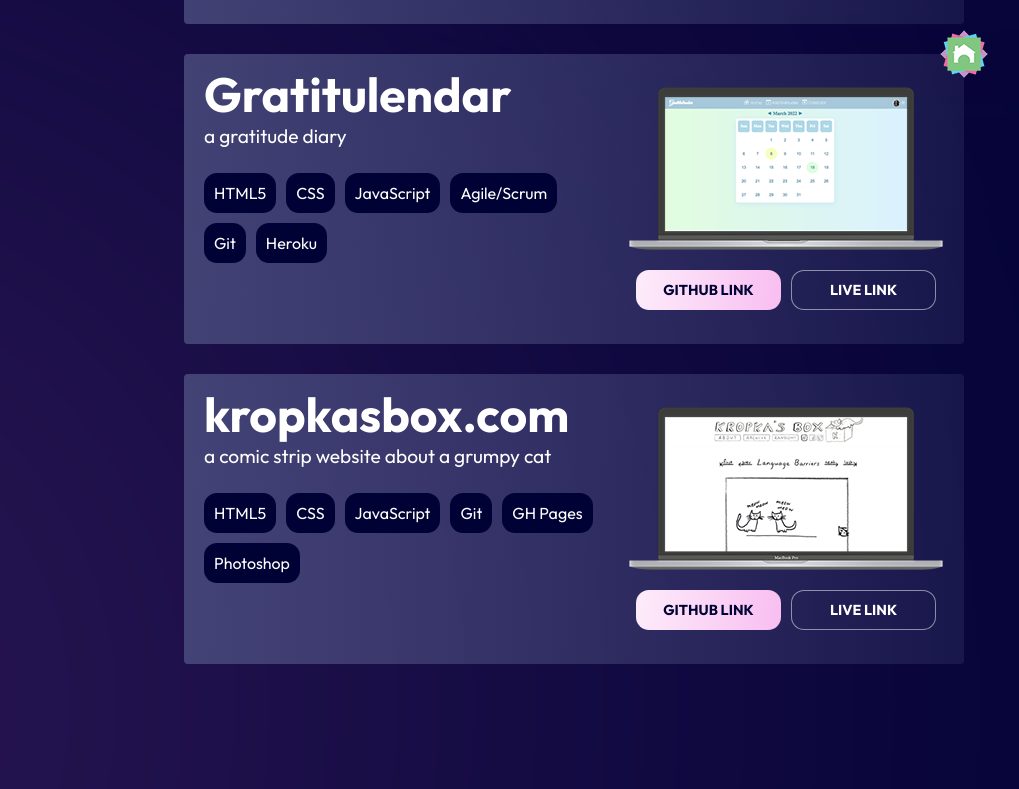
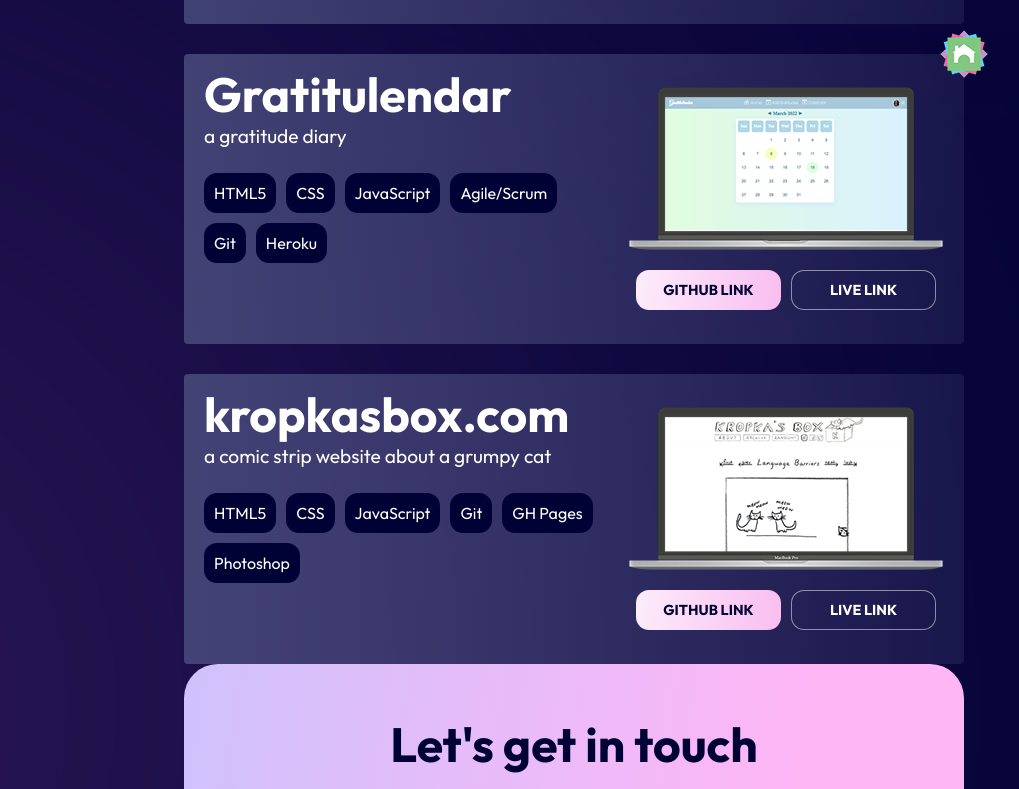
Before and after one commit to jaceksupernak/portfolio, a React (Create React App) app: page / in a window 1280 px wide. Shown: the part 2000-2789 px from the top of the page, without its empty margins (66-1085 px from the left). Built offline with nearby package versions, Linux system fonts and the light colour scheme.

Commit message:
create Contact component

```diff
--- a/src/App.tsx
+++ b/src/App.tsx
@@ -8,6 +8,7 @@ import Hero from './components/hero/Hero';
 import Skills from './components/skills/Skills';
 import Experience from './components/experience/Experience';
 import Projects from './components/projects/Projects';
+import Contact from './components/contact/Contact';
 import Eclipses from './components/eclipses/Eclipses';
 
 const App:React.FC = () => (
@@ -19,6 +20,7 @@ const App:React.FC = () => (
       <Skills />
       <Experience />
       <Projects />
+      <Contact />
       <Eclipses />
     </SiteWrapper>
   </ThemeProvider>
--- /dev/null
+++ b/src/components/contact/Contact.tsx
@@ -0,0 +1,26 @@
+import React from 'react';
+import styled from 'styled-components';
+
+const ContactContainerStyled = styled.section`
+    display: flex;
+    flex-direction: column;
+    align-items: center;
+    justify-content: center;
+    border-radius: 34px;
+    padding: 50px;
+    background: ${({ theme }) => `linear-gradient(98.09deg, ${theme.primaryDarkBrighter} -31.03%, ${theme.secondaryLightBrighter} 79.54%)`};
+`;
+
+const ContactTextStyled = styled.span`
+    font-weight: bold;
+    font-size: 3rem;
+    color: ${({ theme }) => theme.primaryDark};
+`;
+
+const Contact:React.FC = () => (
+  <ContactContainerStyled>
+    <ContactTextStyled>Let&apos;s get in touch</ContactTextStyled>
+  </ContactContainerStyled>
+);
+
+export default Contact;
--- a/src/components/skills/Skills.styled.tsx
+++ b/src/components/skills/Skills.styled.tsx
@@ -6,7 +6,7 @@ export const SkillsStyled = styled.div`
   align-items: start;
   flex-wrap: wrap;
   width: 100%;
-  background: linear-gradient(91.78deg, #515586 -44.01%, rgba(204, 207, 255, 0) 140.31%);
+  background: ${({ theme }) => `linear-gradient(91.78deg, ${theme.primaryDarkBleaker} -44.01%, ${theme.transparent} 140.31%)`};
   border-radius: 5px;
 
   @media (min-width: ${({ theme }) => theme.screen.laptop}) {
```
